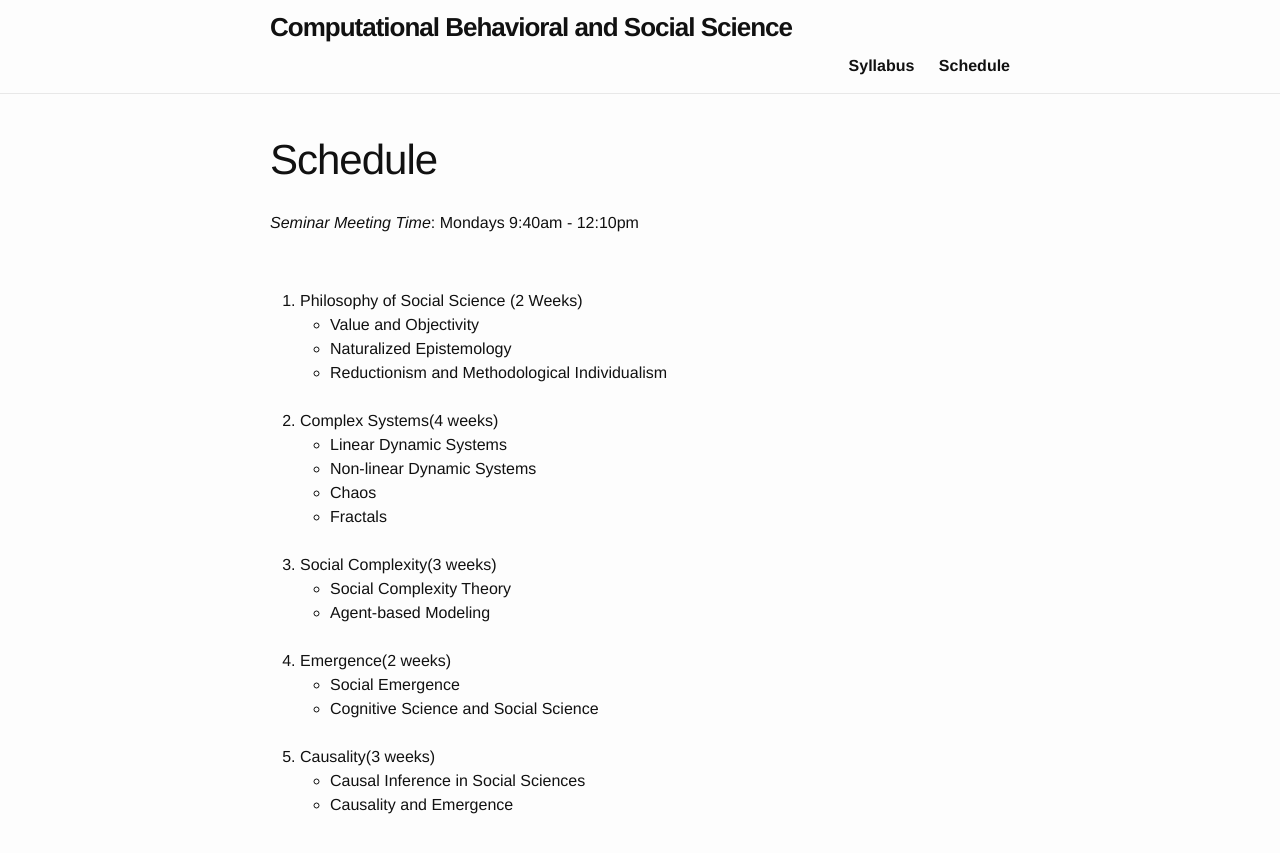
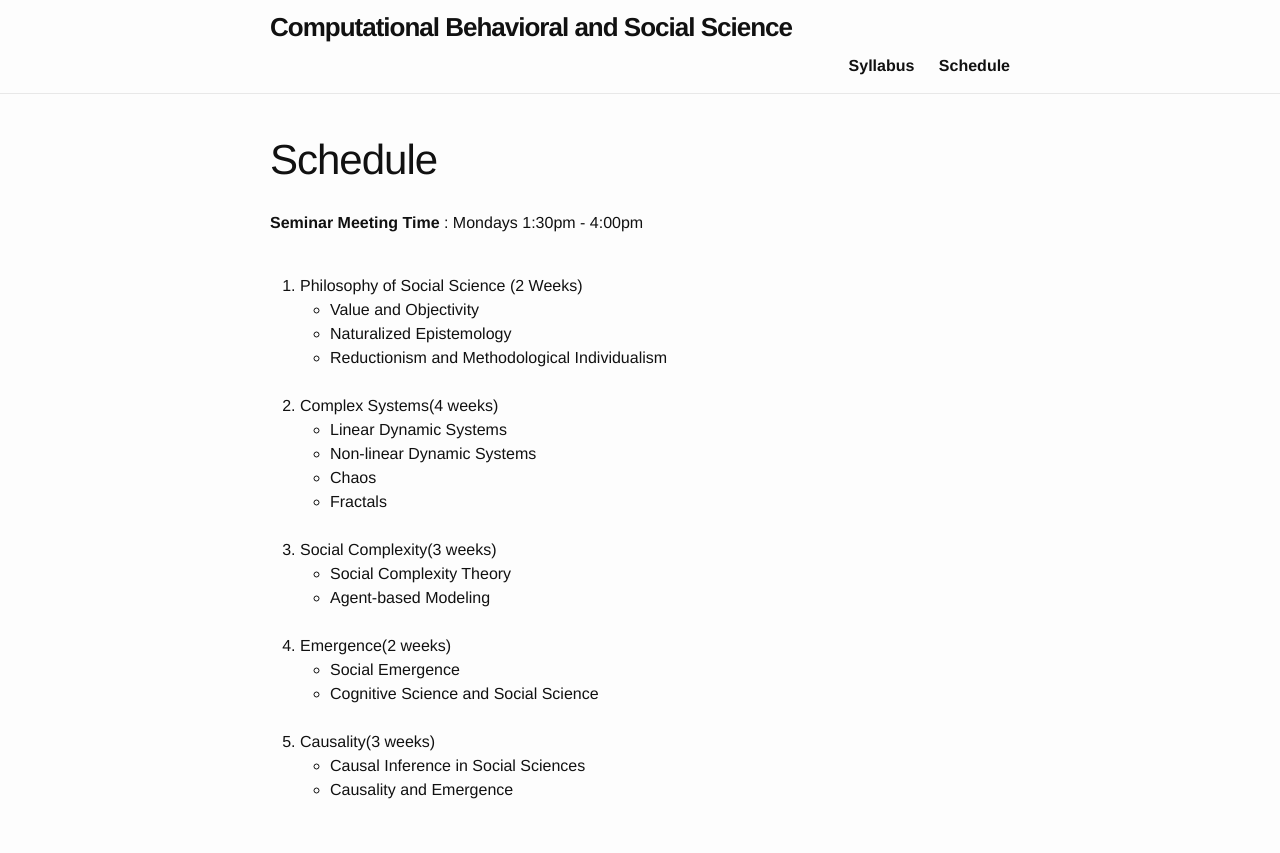
Before and after one commit to comphiacademy/cbss20s, a Jekyll site: the page built from schedule.md, in a window 1280 px wide. Shown: the top 853 px of the page. Built offline with Jekyll 4.4.1, drawn with Linux system fonts in a browser that asks for light colours.

Commit message:
Update the schedule page.

```diff
--- a/_posts/2020-02-23-welcome-to-jekyll.markdown
+++ b/_posts/2020-02-23-welcome-to-jekyll.markdown
@@ -13,4 +13,4 @@ Welcome to the CBSS Seminar! At least for the first few weeks, we will hold our
 3. Send me your chosen email address using your university email to 6687@cnu.edu.cn.
 4. Once I receive your email, I will send you an invitation to www.huiyizhuo.com. Accept the invitation on the website.
 
-That's it! You are ready to go. Our first class is scheduled on Feb 24 start from 9:40am. See you in class!
+That's it! You are ready to go. Our first class is scheduled on Feb 24 start from 1:30am. See you in class!
--- a/schedule.md
+++ b/schedule.md
@@ -4,8 +4,7 @@ title: "Schedule"
 permalink: /schedule/
 ---
 
-_Seminar Meeting Time_: Mondays 9:40am - 12:10pm
-
+**Seminar Meeting Time** : Mondays 1:30pm - 4:00pm\\
 <br>
 
 1. Philosophy of Social Science (2 Weeks)
```
Also changed, not shown: 1 other file.
